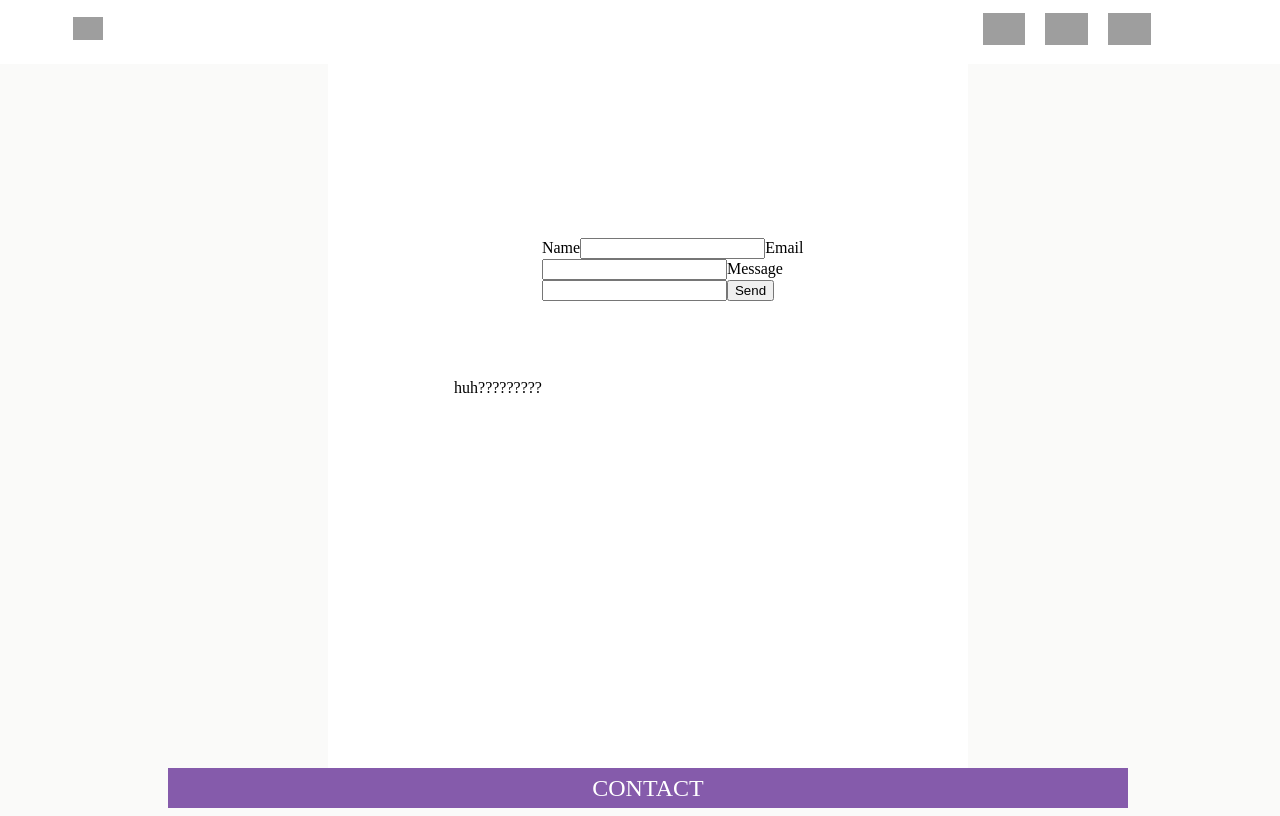
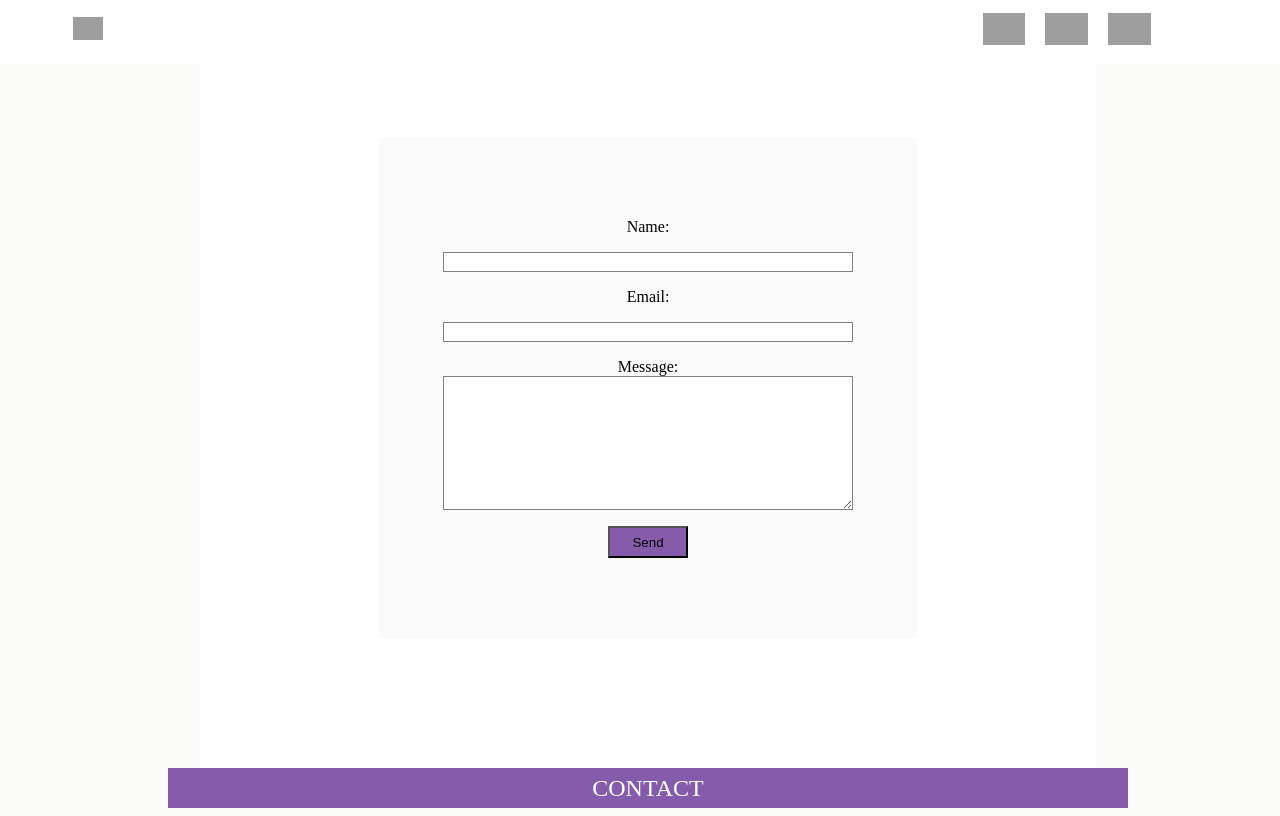
Before and after one commit to jonpaul108/RadAnimalTees, a Next.js app: page /contact in a window 1280 px wide. Built offline with nearby package versions, Linux system fonts and the light colour scheme; grey boxes are pictures that could not be loaded; a web font is replaced by a local one.

Commit message:
added contact form, connected to emailjs

```diff
--- a/components/banner.js
+++ b/components/banner.js
@@ -1,6 +1,3 @@
-import Link from 'next/Link';
-import { Hidden } from '@material-ui/core';
-
 
 
 const Banner = ({bannerStyle, bannerImg}) => (
@@ -14,7 +11,7 @@ const Banner = ({bannerStyle, bannerImg}) => (
           }
 
           div:after {
-            background-image: linear-gradient( rgba(0, 0, 0, 0.5), rgba(0, 0, 0, 0.5) );
+            background-image: linear-gradient( rgba(0, 0, 0, 0.5), rgba(0, 0, 0, 0.5), );
           }
         `}</style>
 
--- a/components/contactForm.js
+++ b/components/contactForm.js
@@ -1,9 +1,9 @@
 import React, {useState} from 'react';
-import { flexbox } from '@material-ui/system';
+import emailjs from 'emailjs-com';
 
 const formContainer = {
     height: '50vh',
-    width: '50%',
+    width: '70%',
     minWidth: '400px',
     backgroundColor: '#fff',
     display: 'flex',
@@ -13,30 +13,112 @@ const formContainer = {
 };
 
 const formStyle = {
-    height: '300px',
-    width: '300px',
+    backgroundColor: 'rgb(215, 208, 200, 0.1)',
+    minHeight: '500px',
+    height: '500px',
+    width: '60%',
+    display: 'flex',
+    flexDirection: 'column',
+    alignItems:'center',
+    justifyContent: 'center',
 }
+
+// const spanStyle1 = {
+//     width: '75%',
+//     height: '50%',
+//     margin: 'auto',
+//     display: 'flex',
+//     flexDirection: 'column',
+//     alignItems: 'center',
+//     justifyContent: 'center',
+// }
+
+// const spanStyle2 = {
+//     width: '75%',
+//     height: '50%',
+//     margin: 'auto',
+//     display: 'flex',
+//     flexDirection: 'row',
+//     alignItems: 'center',
+//     justifyContent: 'center',
+// }
+const infoContainer = {
+    display: 'flex',
+    flexDirection: 'row',
+    alignItems: 'center',
+    width: '75%',
+}
+const inputInfoStyle = {
+    height: '1rem',
+    flexGrowth: 0,
+    margin: '1rem 0',
+    border: '1px solid grey',
+    width: '75%',
+}
+
+const inputInfo2 = {
+    height: '1rem',
+    flexGrowth: 0,
+    margin: '1rem 0',
+    border: '1px solid grey',
+    width: '100%',
+}
+
+const messageStyle ={
+    flexGrowth: 1,
+    width: '75%',
+    height: '8rem',
+    border: '1px solid grey',
+}
+
+const submitStyle = {
+    backgroundColor : 'rgba(85, 25,139,0.7)',
+    width: '5rem',
+    height: '2rem',
+    marginTop:'1rem',
+}
+
 const ContactForm = () => {
+    const sendFeedback = (templateId, variables) => {
+        console.log('ran send feedback');
+        emailjs.send(
+        'default_service' , templateId,
+          variables, 'user_KSNeRW6sHLB0rdTwFcLrc'
+          ).then(res => {
+            console.log('Email successfully sent!')
+          })
+          .catch(err => console.error('Oh well, you failed. Here some thoughts on the error that occured:', err))
+      };
 
-    const [inputs, setInputs] = useState({});
+    const [inputs, setInputs] = useState({message: '', name: '', email: ''});
+
     const handleOnChange = (e) => {
-        setInputs({...inputs, [e.target.name]:[e.target.value]});
-    }
+        setInputs({...inputs, [e.target.name]:e.target.value});
+    };
+
+    const emailParams =  {
+        message_html: inputs.message,
+        from_name: inputs.name,
+        reply_to: inputs.email,
+        to_name: 'radanimal'
+    };
 
     const handleOnSubmit = (e) => {
         e.preventDefault();
-    }
+        const templateId = 'template_72ukv2xI';
+        sendFeedback(templateId, emailParams);
+    };
+
     return (
         <div style={formContainer} className='formContainer'>
-            huh?????????
-            <form id="contact-form" style={formStyle} className='form'>
-                <label>Name</label>
-                <input type="text" name="name" value={inputs.name} onChange={handleOnChange} />
-                <label>Email</label>
-                <input type="email" name="email" value={inputs.email} onChange={handleOnChange}/>
-                <label>Message</label>
-                <input name="message" type='text' value={inputs.message} onChange={handleOnChange}/>
-                <input type="submit" value="Send" onSubmit={handleOnSubmit} />
+            <form id="contact-form" style={formStyle} className='form' >
+                        <label>Name: </label>
+                        <input type="text" name="name" value={inputs.name} onChange={handleOnChange} className='inputInfoStyle' style={inputInfoStyle} required />
+                        <label>Email: </label>
+                        <input type="email" name="email" value={inputs.email} onChange={handleOnChange} className='inputInfoStyle' style={inputInfoStyle} required />
+                    <label>Message: </label>
+                    <textarea name="message" type='text' value={inputs.message} onChange={handleOnChange} style={messageStyle} required/>
+                    <input type="submit" value="Send" onSubmit={handleOnSubmit} style={submitStyle}/>
             </form>
          </div>
     )
--- a/components/gridItem.js
+++ b/components/gridItem.js
@@ -2,7 +2,7 @@ import React from 'react';
 import {
   makeStyles
 } from '@material-ui/core/styles';
-import Paper from '@material-ui/core/Paper';
+//import Paper from '@material-ui/core/Paper';
 import Grid from '@material-ui/core/Grid';
 
 const useStyles = makeStyles(theme => ({
--- a/components/header.js
+++ b/components/header.js
@@ -104,7 +104,8 @@ const Header = () => (
           a {
             font-family: 'Oswald', sans-serif;
             text-decoration: none;
-            margin: auto
+            margin: auto;
+            color: rgba(85, 25,139);
           }
           `}
 
--- a/components/layout.js
+++ b/components/layout.js
@@ -17,7 +17,7 @@ const layoutStyle = {
 const Layout = props => (
   <div style={layoutStyle}>
   <Head>
-    <meta charset="utf-8" />
+    <meta charSet="utf-8" />
     <meta name='author' content='Jonathan McNamara'/>
     <meta name='description' content='The Rad animal Website sees to distribute awesome t-shirts while supporting the rejuvenation of habitats and endangered species around the world.'/>
     <meta
@@ -25,12 +25,11 @@ const Layout = props => (
           content="initial-scale=1.0, width=device-width"
           key="viewport"
     />
-    <script type="text/javascript" src="https://cdn.jsdelivr.net/npm/emailjs-com@2.3.2/dist/email.min.js"></script>
     <script type="text/javascript">
        (function(){
       emailjs.init("user_KSNeRW6sHLB0rdTwFcLrc")
    })();
-</script>
+  </script>
   </Head>
   <style jsx global>{`
     body {
--- a/pages/about.js
+++ b/pages/about.js
@@ -1,8 +1,6 @@
 import Layout from '../components/layout';
 import Typography from '@material-ui/core/Typography';
-import {
-  makeStyles
-} from '@material-ui/core/styles';
+
 
 const typeContainer = {
   display: 'flex',
```
